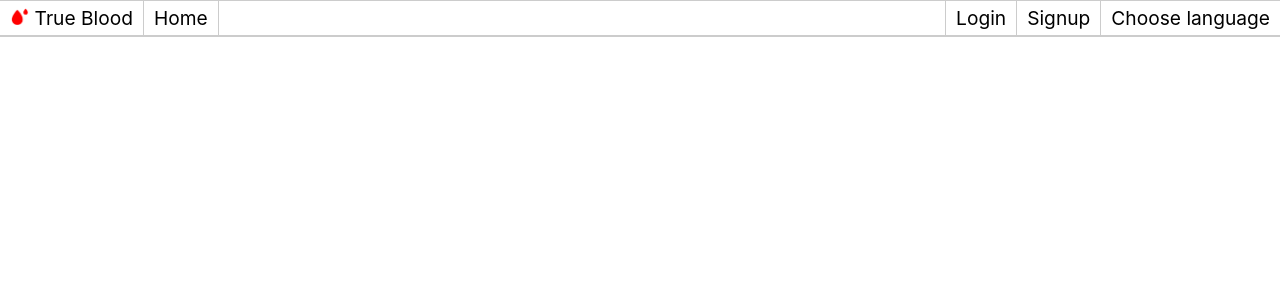
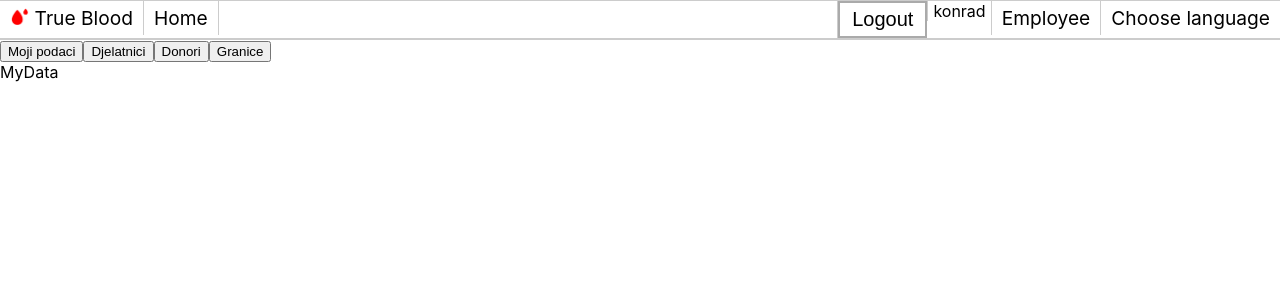
Before and after one commit to Hatej/true-blood, a React (Create React App) app in the folder IzvorniKod/trueBlood/frontend/: page /admin in a window 1280 px wide. Shown: the top 300 px of the page. Built offline with nearby package versions, Linux system fonts and the light colour scheme.

Commit message:
Kostur izbornika za admina, djelatnika i donora

```diff
--- a/IzvorniKod/trueBlood/frontend/src/App.js
+++ b/IzvorniKod/trueBlood/frontend/src/App.js
@@ -6,6 +6,9 @@ import Home from './components/Home'
 import ChooseLanguageForm from './components/ChooseLanguageForm'
 import {BrowserRouter, Switch, Route} from "react-router-dom";
 import AuthHandler from "./components/AuthHandler";
+import Admin from './components/Admin';
+import Employee from './components/Employee';
+import Donor from './components/Donor';
 
 function App() {
 
@@ -44,6 +47,15 @@ function App() {
               <Route exact path='/language'>
                 <ChooseLanguageForm language={language} languageSet={languageSet}/>
               </Route>
+              <Route exact path='/admin'>
+                <Admin/>
+              </Route>
+              <Route exact path='/employee'>
+                <Employee/>
+              </Route>
+              <Route exact path='/donor'>
+                <Donor/>
+              </Route>
             </Switch>
         </div>
     </BrowserRouter>
--- /dev/null
+++ b/IzvorniKod/trueBlood/frontend/src/components/Admin.js
@@ -0,0 +1,44 @@
+import React from 'react';
+import {useHistory} from "react-router-dom";
+import AuthHandler from "./AuthHandler";
+import EmployeesList from "./AdminComponents/EmployeesList";
+import Limits from "./AdminComponents/Limits";
+import DonorsList from "./CommonComponents/DonorsList";
+import MyData from "./CommonComponents/MyData";
+
+function Admin(props) {
+
+    const [view, setView] = React.useState("myData");
+
+    return(
+        <div>
+            <div>
+                <button onClick={() => setView("myData")}>Moji podaci</button>
+                <button onClick={() => setView("employees")}>Djelatnici</button>
+                <button onClick={() => setView("donors")}>Donori</button>
+                <button onClick={() => setView("limits")}>Granice</button>
+            </div>
+
+            <div hidden={!(view==="myData")}>
+                <MyData/>
+            </div>
+
+            <div hidden={!(view==="employees")}>
+                <EmployeesList/>
+            </div>
+
+            <div hidden={!(view==="donors")}>
+                <DonorsList/>
+            </div>
+
+            <div hidden={!(view==="limits")}>
+                <Limits/>
+            </div>
+        </div>
+
+
+
+    )
+}
+
+export default Admin;
--- /dev/null
+++ b/IzvorniKod/trueBlood/frontend/src/components/AdminComponents/EmployeesList.js
@@ -0,0 +1,14 @@
+import React from 'react';
+
+function EmployeesList(props) {
+
+    return(
+
+        <div>
+            EmployeesList
+        </div>
+
+    )
+}
+
+export default EmployeesList;
--- /dev/null
+++ b/IzvorniKod/trueBlood/frontend/src/components/AdminComponents/Limits.js
@@ -0,0 +1,14 @@
+import React from 'react';
+
+function Limits(props) {
+
+    return(
+
+        <div>
+            Limits
+        </div>
+
+    )
+}
+
+export default Limits;
--- /dev/null
+++ b/IzvorniKod/trueBlood/frontend/src/components/CommonComponents/DonorsList.js
@@ -0,0 +1,14 @@
+import React from 'react';
+
+function DonorsList(props) {
+
+    return(
+
+        <div>
+            DonorsList
+        </div>
+
+    )
+}
+
+export default DonorsList;
--- /dev/null
+++ b/IzvorniKod/trueBlood/frontend/src/components/CommonComponents/MyData.js
@@ -0,0 +1,14 @@
+import React from 'react';
+
+function MyData(props) {
+
+    return(
+
+        <div>
+            MyData
+        </div>
+
+    )
+}
+
+export default MyData;
--- /dev/null
+++ b/IzvorniKod/trueBlood/frontend/src/components/Donor.js
@@ -0,0 +1,40 @@
+import React from 'react';
+import {useHistory} from "react-router-dom";
+import AuthHandler from "./AuthHandler";
+import MyData from "./CommonComponents/MyData";
+import DonationHistory from "./DonorComponents/DonationHistory";
+import Messages from "./DonorComponents/Messages";
+
+function Donor(props) {
+    const [view, setView] = React.useState("myData");
+
+    return(
+        <div>
+            <div>
+                <button onClick={() => setView("myData")}>Moji podaci</button>
+                <button onClick={() => setView("donationHistory")}>Povijest donacija</button>
+                <button onClick={() => setView("Messages")}>Poruke</button>
+                Kratki info
+            </div>
+
+            <div hidden={!(view==="myData")}>
+                <MyData/>
+
+            </div>
+
+            <div hidden={!(view==="donationHistory")}>
+                <DonationHistory/>
+            </div>
+
+            <div hidden={!(view==="Messages")}>
+                <Messages/>
+            </div>
+
+        </div>
+
+
+
+    )
+}
+
+export default Donor;
--- /dev/null
+++ b/IzvorniKod/trueBlood/frontend/src/components/DonorComponents/DonationHistory.js
@@ -0,0 +1,14 @@
+import React from 'react';
+
+function DonationHistory(props) {
+
+    return(
+
+        <div>
+            DonationHistory
+        </div>
+
+    )
+}
+
+export default DonationHistory;
--- /dev/null
+++ b/IzvorniKod/trueBlood/frontend/src/components/DonorComponents/Messages.js
@@ -0,0 +1,14 @@
+import React from 'react';
+
+function Messages(props) {
+
+    return(
+
+        <div>
+            Messages
+        </div>
+
+    )
+}
+
+export default Messages;
--- /dev/null
+++ b/IzvorniKod/trueBlood/frontend/src/components/Employee.js
@@ -0,0 +1,39 @@
+import React from 'react';
+import {useHistory} from "react-router-dom";
+import AuthHandler from "./AuthHandler";
+import MyData from "./CommonComponents/MyData";
+import DonorsList from "./CommonComponents/DonorsList";
+import BloodChange from "./EmployeeComponents/BloodChange";
+
+function Employee(props) {
+    const [view, setView] = React.useState("myData");
+    let podatak = 3;
+    return(
+        <div>
+            <div>
+                <button onClick={() => setView("myData")}>Moji podaci</button>
+                <button onClick={() => setView("donorsList")}>Donori</button>
+                <button onClick={() => setView("bloodChange")}>Evidencija krvi</button>
+            </div>
+
+            <div hidden={!(view==="myData")}>
+                <MyData/>
+            </div>
+
+            <div hidden={!(view==="donorsList")}>
+                <DonorsList/>
+            </div>
+
+            <div hidden={!(view==="bloodChange")}>
+                <BloodChange/>
+            </div>
+
+
+        </div>
+
+
+
+    )
+}
+
+export default Employee;
--- /dev/null
+++ b/IzvorniKod/trueBlood/frontend/src/components/EmployeeComponents/BloodChange.js
@@ -0,0 +1,14 @@
+import React from 'react';
+
+function BloodChange(props) {
+
+    return(
+
+        <div>
+            BloodChange
+        </div>
+
+    )
+}
+
+export default BloodChange;
--- a/IzvorniKod/trueBlood/frontend/src/components/Header.js
+++ b/IzvorniKod/trueBlood/frontend/src/components/Header.js
@@ -5,6 +5,23 @@ import "./Header.css";
 import AuthHandler from "./AuthHandler";
 
 function Header(props) {
+
+    let role = "employee";///inace role = AuthHandler.getRole()    to moze biti admin, donor ili employee
+    let isLoggedIn = true; // inace isLoggedIn = AuthHandler.isUserLoggedIn();
+    let loggedInUserName = "konrad"; //inace loggedInUserName = AuthHandler.getLoggedInUserName();
+
+    var roleLink, roleText;
+    if (role === "admin") {
+        roleLink = "/admin";
+        roleText = "Administrator";
+    } else if (role === "employee") {
+        roleLink =  "/employee";
+        roleText = "Employee";
+    } else if (role === "donor") {
+        roleLink = "/donor";
+        roleText = "Donor";
+    }
+
 
 
     let homeText, chooseLanguageText, signupText, loginText, logoutText;
@@ -32,6 +49,8 @@ function Header(props) {
         history.push("/home");
     }
 
+
+
     return (
         <header className="Header">
             <div className="logoContainer container">
@@ -48,16 +67,19 @@ function Header(props) {
                     <Link to="/language">{chooseLanguageText}</Link>
                 </li>
                 <li className="right">
-                    <Link to="/signin" hidden={AuthHandler.isUserLoggedIn()}>{signupText}</Link>
+                    <Link to={roleLink} hidden={!isLoggedIn}>{roleText}</Link>
                 </li>
                 <li className="right">
-                    <Link to="/login" hidden={AuthHandler.isUserLoggedIn()}>{loginText}</Link>
+                    <Link to="/signin" hidden={isLoggedIn}>{signupText}</Link>
                 </li>
                 <li className="right">
-                    <span hidden={!AuthHandler.isUserLoggedIn()} className='userInfo'> {AuthHandler.getLoggedInUserName()} </span>
+                    <Link to="/login" hidden={isLoggedIn}>{loginText}</Link>
                 </li>
                 <li className="right">
-                    <button disabled={!AuthHandler.isUserLoggedIn()} onClick={logout} hidden={!AuthHandler.isUserLoggedIn()} className="right">{logoutText}</button>
+                    <span hidden={!isLoggedIn} className='userInfo'> {loggedInUserName} </span>
+                </li>
+                <li className="right">
+                    <button disabled={!isLoggedIn} onClick={logout} hidden={!isLoggedIn} className="right">{logoutText}</button>
                 </li>
             </ul>
         </header>
```
Also changed, not shown: 1 other file (tests, documents, lock files or other folders).
